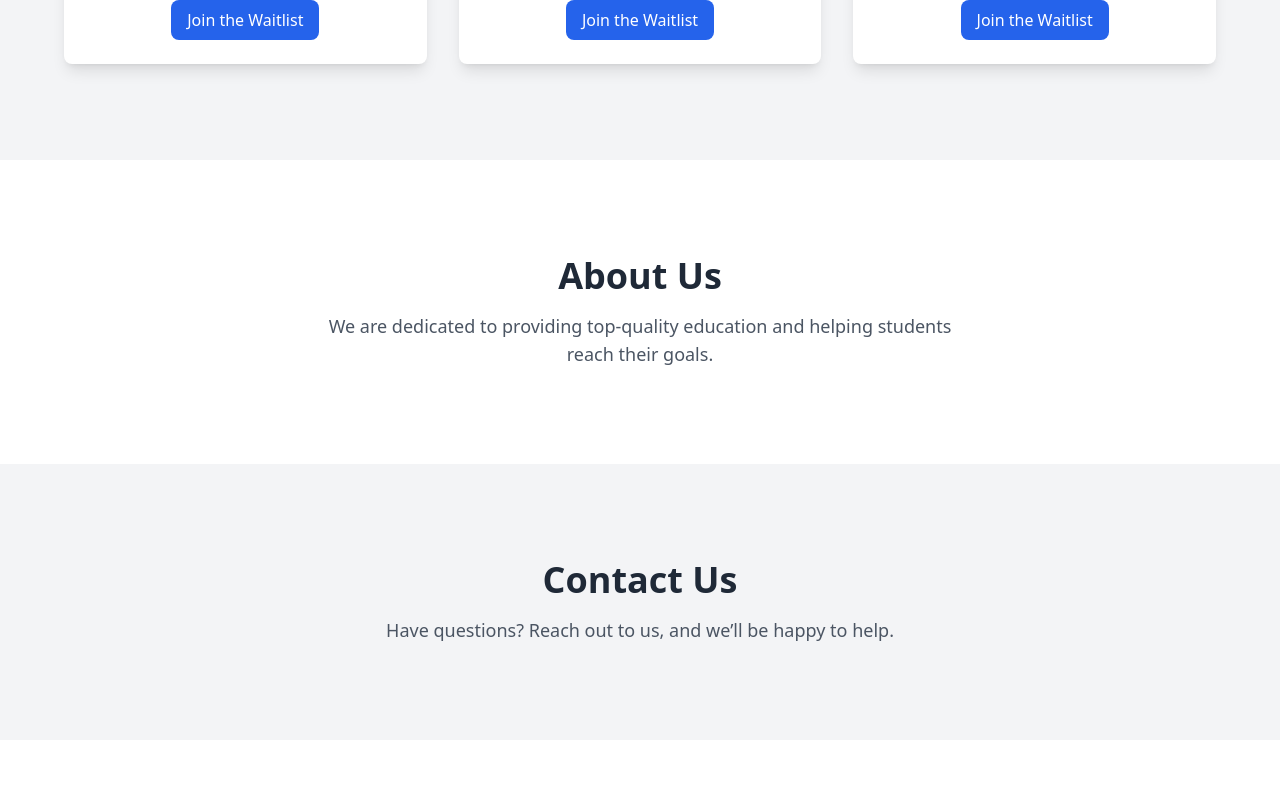
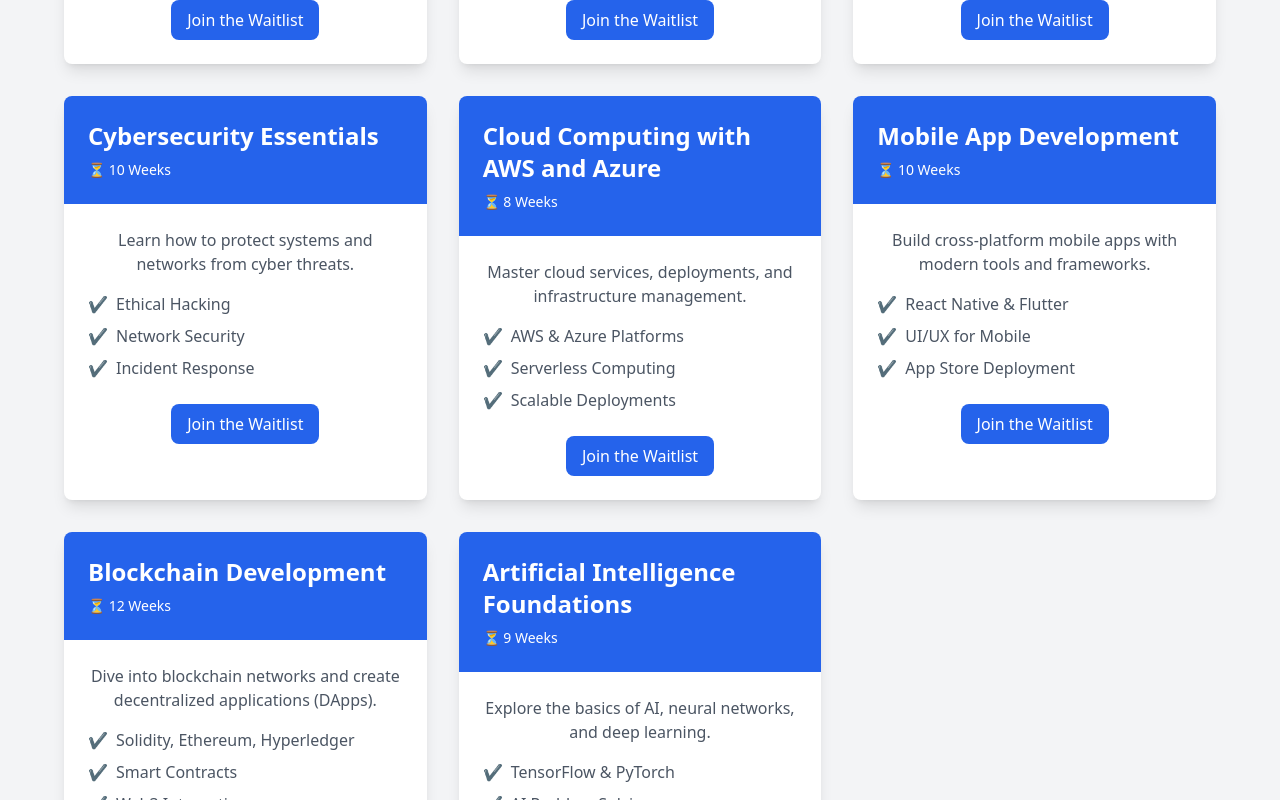
Before and after one commit to johnsonejoga456/Waitlist-app, a Next.js app: page / in a window 1280 px wide. Shown: the part 1360-2160 px from the top of the page. Before the commit the page ends 2100 px from the top, so only its background shows below. Built offline with nearby package versions, Linux system fonts and the light colour scheme.

Commit message:
Update Changes

```diff
--- a/app/page.tsx
+++ b/app/page.tsx
@@ -24,6 +24,41 @@
     description: "Create stunning user experiences with design thinking principles.",
     features: ["Figma & Adobe XD", "Wireframing & Prototyping", "Usability Testing"],
     duration: "8 Weeks",
+  },
+  {
+    id: 4,
+    title: "Cybersecurity Essentials",
+    description: "Learn how to protect systems and networks from cyber threats.",
+    features: ["Ethical Hacking", "Network Security", "Incident Response"],
+    duration: "10 Weeks",
+  },
+  {
+    id: 5,
+    title: "Cloud Computing with AWS and Azure",
+    description: "Master cloud services, deployments, and infrastructure management.",
+    features: ["AWS & Azure Platforms", "Serverless Computing", "Scalable Deployments"],
+    duration: "8 Weeks",
+  },
+  {
+    id: 6,
+    title: "Mobile App Development",
+    description: "Build cross-platform mobile apps with modern tools and frameworks.",
+    features: ["React Native & Flutter", "UI/UX for Mobile", "App Store Deployment"],
+    duration: "10 Weeks",
+  },
+  {
+    id: 7,
+    title: "Blockchain Development",
+    description: "Dive into blockchain networks and create decentralized applications (DApps).",
+    features: ["Solidity, Ethereum, Hyperledger", "Smart Contracts", "Web3 Integration"],
+    duration: "12 Weeks",
+  },
+  {
+    id: 8,
+    title: "Artificial Intelligence Foundations",
+    description: "Explore the basics of AI, neural networks, and deep learning.",
+    features: ["TensorFlow & PyTorch", "AI Problem Solving", "Build Simple AI Models"],
+    duration: "9 Weeks",
   },
 ];
 
```
